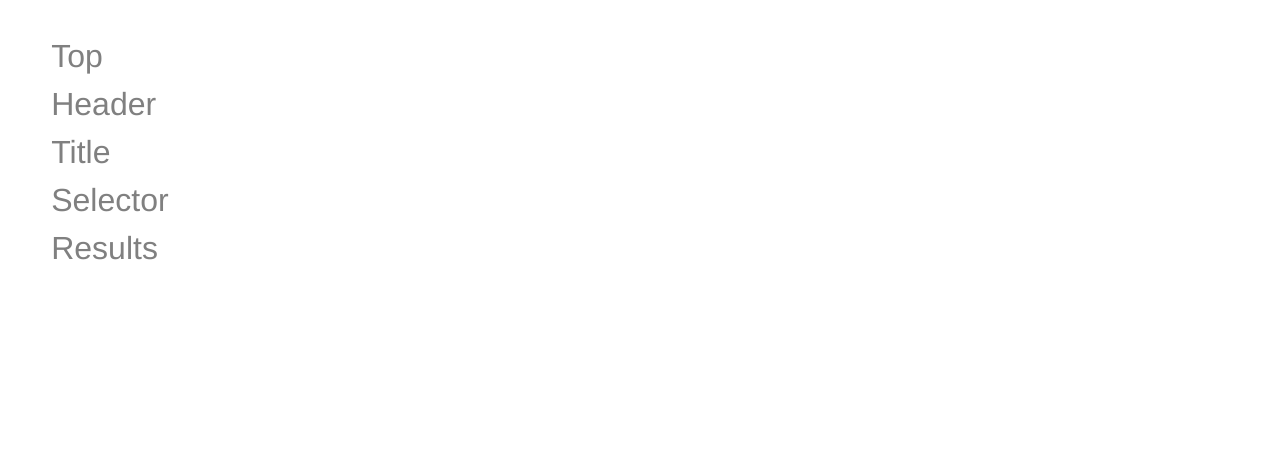
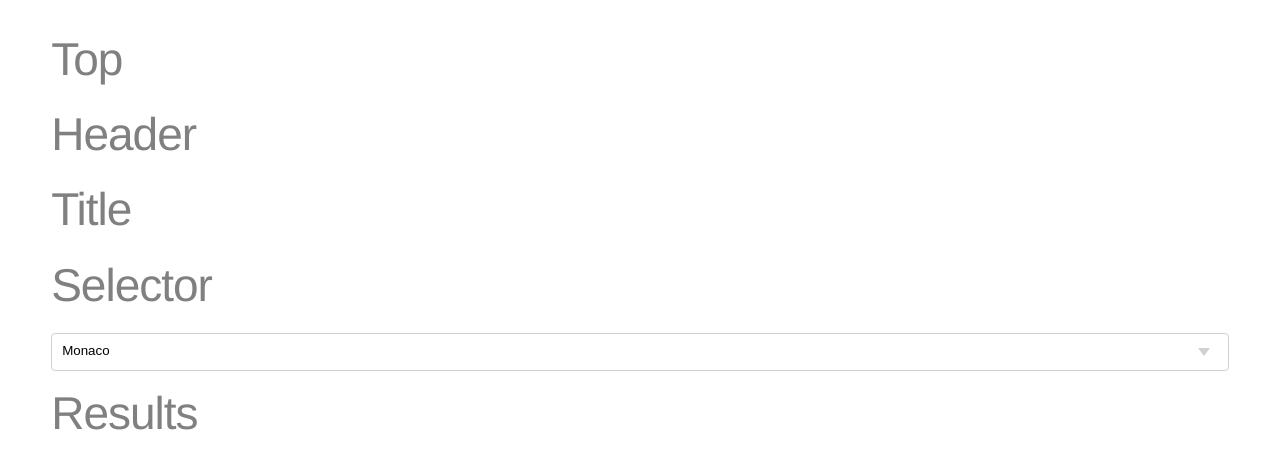
Before and after one commit to BoxPistols/corona-tracker, a React (Create React App) app: page / in a window 1280 px wide. Shown: the top 468 px of the page. Built offline with nearby package versions, Linux system fonts and the light colour scheme.

Commit message:
Add Api Base / Selecct Form Move Test

```diff
--- a/public/index.html
+++ b/public/index.html
@@ -1,20 +1,21 @@
 <!DOCTYPE html>
 <html lang="ja">
+
 <head>
   <meta charset="utf-8" />
   <link rel="icon" href="%PUBLIC_URL%/favicon.ico" />
   <meta name="viewport" content="width=device-width, initial-scale=1" />
   <meta name="theme-color" content="#000000" />
-    <meta
-      name="description"
-      content="Web site created using create-react-app"
-    />
+  <meta name="CORONA API" content="GET VIEW CORONA API" />
   <link rel="apple-touch-icon" href="%PUBLIC_URL%/logo192.png" />
   <!-- <link rel="manifest" href="%PUBLIC_URL%/manifest.json" /> -->
+  <link rel="stylesheet" href="https://cdnjs.cloudflare.com/ajax/libs/milligram/1.4.0/milligram.min.css">
   <title>React App</title>
 </head>
+
 <body>
   <noscript>You need to enable JavaScript to run this app.</noscript>
   <div id="root"></div>
 </body>
+
 </html>
--- /dev/null
+++ b/src/api/countries.json
@@ -0,0 +1,22 @@
+[
+  {
+    "Country": "Monaco",
+    "Slug": "monaco",
+    "ISO2": "MC"
+  },
+  {
+    "Country": "Japan",
+    "Slug": "japan",
+    "ISO2": "JP"
+  },
+  {
+    "Country": "Kyrgyzstan",
+    "Slug": "kyrgyzstan",
+    "ISO2": "KG"
+  },
+  {
+    "Country": "Malawi",
+    "Slug": "malawi",
+    "ISO2": "MW"
+  }
+]
--- a/src/components/Selector.js
+++ b/src/components/Selector.js
@@ -1,7 +1,19 @@
+import countriesApi from "../api/countries.json"
+
 export const Selector = () => {
+    // console.log(countriesApi);
     return (
-        <div className="Selector">
+        <div className="">
             <h1>Selector</h1>
+            <select>
+                {
+                    countriesApi.map((c) =>
+                        <option>
+                            {c.Country}
+                        </option>
+                    )
+                }
+            </select>
         </div>
-    );
+    )
 };
--- a/src/index.css
+++ b/src/index.css
@@ -1,5 +1,4 @@
 *{
-  font-weight: 300;
   margin: 0;
   box-sizing: border-box;
   line-height: 1.5em;
```
Lines whose indentation alone changed are shown as unchanged.
